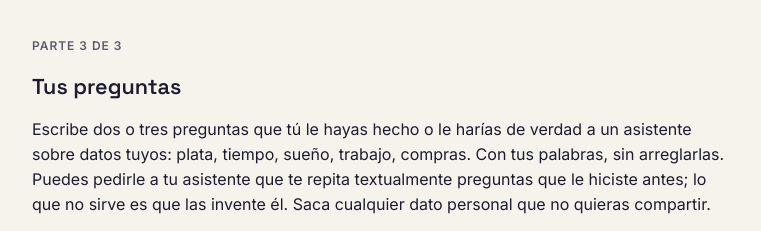
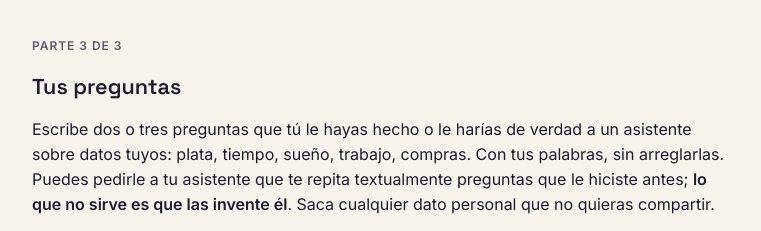
Before and after one commit to rominapitronello/motor-de-experiencias-de-datos, a plain HTML site: page evals/ajuste-del-turno/revision_breve.html in a window 1280 px wide. Shown: the part 3546-3777 px from the top of the page, 256-1017 px from the left. Drawn offline with Linux system fonts and the light colour scheme.

Commit message:
Formularios: en negrita que las preguntas donadas no las inventa el asistente (pedido de Romina)
Pluma: Claude · Fable 5.2 (procedencia)

```diff
--- a/evals/ajuste-del-turno/revision_breve.html
+++ b/evals/ajuste-del-turno/revision_breve.html
@@ -80,7 +80,7 @@ button{font:inherit;font-weight:600;background:var(--fg);color:var(--bg);border:
 
 <section>
 <p class="eyebrow">Parte 3 de 3</p><h2>Tus preguntas</h2>
-<p>Escribe dos o tres preguntas que tú le hayas hecho o le harías de verdad a un asistente sobre datos tuyos: plata, tiempo, sueño, trabajo, compras. Con tus palabras, sin arreglarlas. Puedes pedirle a tu asistente que te repita textualmente preguntas que le hiciste antes; lo que no sirve es que las invente él. Saca cualquier dato personal que no quieras compartir.</p>
+<p>Escribe dos o tres preguntas que tú le hayas hecho o le harías de verdad a un asistente sobre datos tuyos: plata, tiempo, sueño, trabajo, compras. Con tus palabras, sin arreglarlas. Puedes pedirle a tu asistente que te repita textualmente preguntas que le hiciste antes; <strong>lo que no sirve es que las invente él</strong>. Saca cualquier dato personal que no quieras compartir.</p>
 <div class="stack"><textarea id="p1" placeholder="Pregunta 1" aria-label="Pregunta 1"></textarea><textarea id="p2" placeholder="Pregunta 2" aria-label="Pregunta 2"></textarea><textarea id="p3" placeholder="Pregunta 3 (opcional)" aria-label="Pregunta 3"></textarea></div>
 <div id="q3" class="stack"></div>
 </section>
```
Also changed, not shown: evals/ajuste-del-turno/revision_experta.html (+1 -1 lines).
